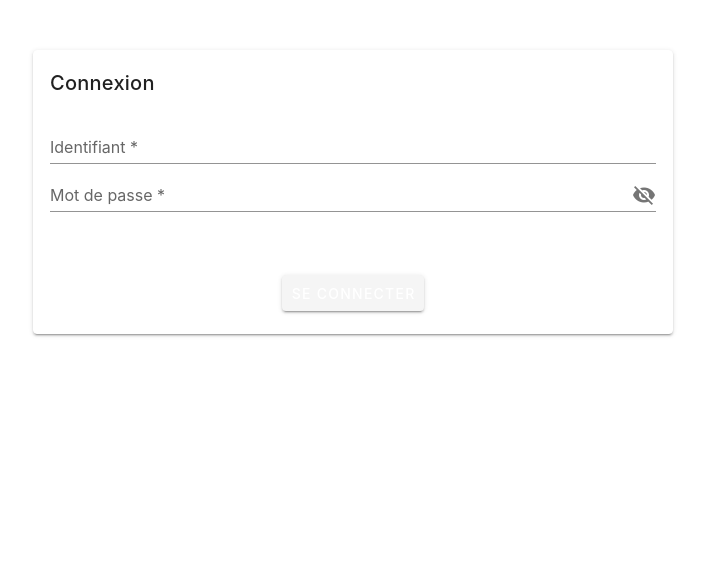
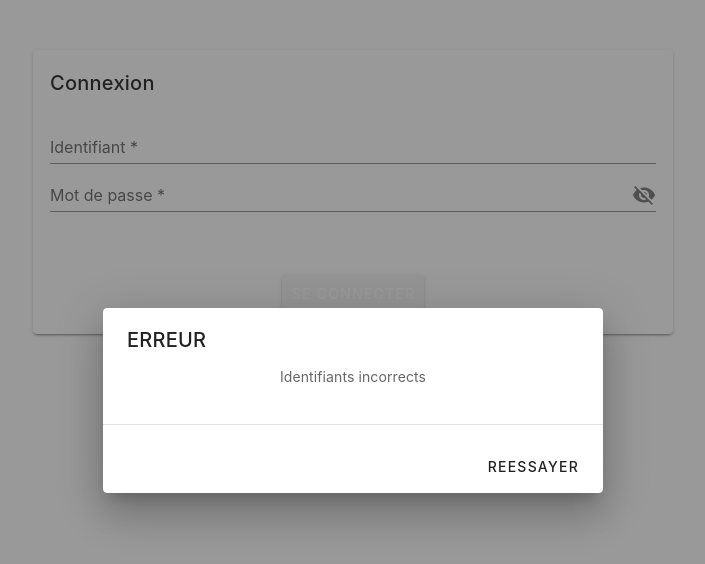
Before and after one commit to DoryanChaigneau/M2L, a Vue app: page /#/ in a window 1280 px wide. Both pictures are taken after a click on the button "SE CONNECTER". Shown: the top 564 px of the page, without its empty margins (287-992 px from the left). Built offline with nearby package versions, Linux system fonts and the light colour scheme; no server answers.

Commit message:
Error message

```diff
--- /dev/null
+++ b/src/components/AuthError.vue
@@ -0,0 +1,44 @@
+<template>
+  <div class="text-center" data-app>
+    <v-dialog
+        v-model="dialog"
+        width="500"
+    >
+      <v-card>
+        <v-card-title class="headline grey lighten-2">
+          ERREUR
+        </v-card-title>
+
+        <v-card-text>
+          Identifiants incorrects
+        </v-card-text>
+
+        <v-divider></v-divider>
+
+        <v-card-actions>
+          <v-spacer></v-spacer>
+          <v-btn
+              color="primary"
+              text
+              @click="$emit('change',false)"
+          >
+            REESSAYER
+          </v-btn>
+        </v-card-actions>
+      </v-card>
+    </v-dialog>
+  </div>
+</template>
+<script>
+export default {
+  name: "AuthError",
+  props: {
+    isTrue: Boolean
+  },
+  computed: {
+    dialog: function () {
+       return this.isTrue
+    }
+  }
+}
+</script>
--- a/src/components/Connection.vue
+++ b/src/components/Connection.vue
@@ -1,11 +1,13 @@
 <template>
+  <div>
     <v-card class="card" elevation="1">
       <v-card-title>
         Connexion
       </v-card-title>
       <v-card-text>
         <v-text-field label="Identifiant *" :rules="rules" hide-details="auto" v-model="form.login"/>
-      <v-text-field label="Mot de passe *" :append-icon="show1 ? 'mdi-eye' : 'mdi-eye-off'" :rules="rules" :type="show1 ? 'text' : 'password'" hide-details="auto" v-model="form.motDePasse"
+        <v-text-field label="Mot de passe *" :append-icon="show1 ? 'mdi-eye' : 'mdi-eye-off'" :rules="rules"
+                      :type="show1 ? 'text' : 'password'" hide-details="auto" v-model="form.motDePasse"
                       @click:append="show1 = ! show1"/>
       </v-card-text>
       <v-card-actions class="actions">
@@ -14,14 +16,22 @@
         </v-btn>
       </v-card-actions>
     </v-card>
+
+    <AuthError :is-true="isBoolean" @change="isBoolean = $event"></AuthError>
+
+  </div>
 </template>
 
 <script>
+import AuthError from "@/components/AuthError";
+
 export default {
   name: "Connection",
+  components: {AuthError},
   data() {
     return {
       show1: false,
+      isBoolean: false,
       rules: [value => !!value || "Champ requis."],
       form: {
         login: "",
@@ -32,6 +42,7 @@ export default {
   methods: {
     auth(form) {
       this.$store.dispatch('auth', form);
+      this.isBoolean = true;
     }
   }
 }
```
Lines whose indentation alone changed are shown as unchanged.
